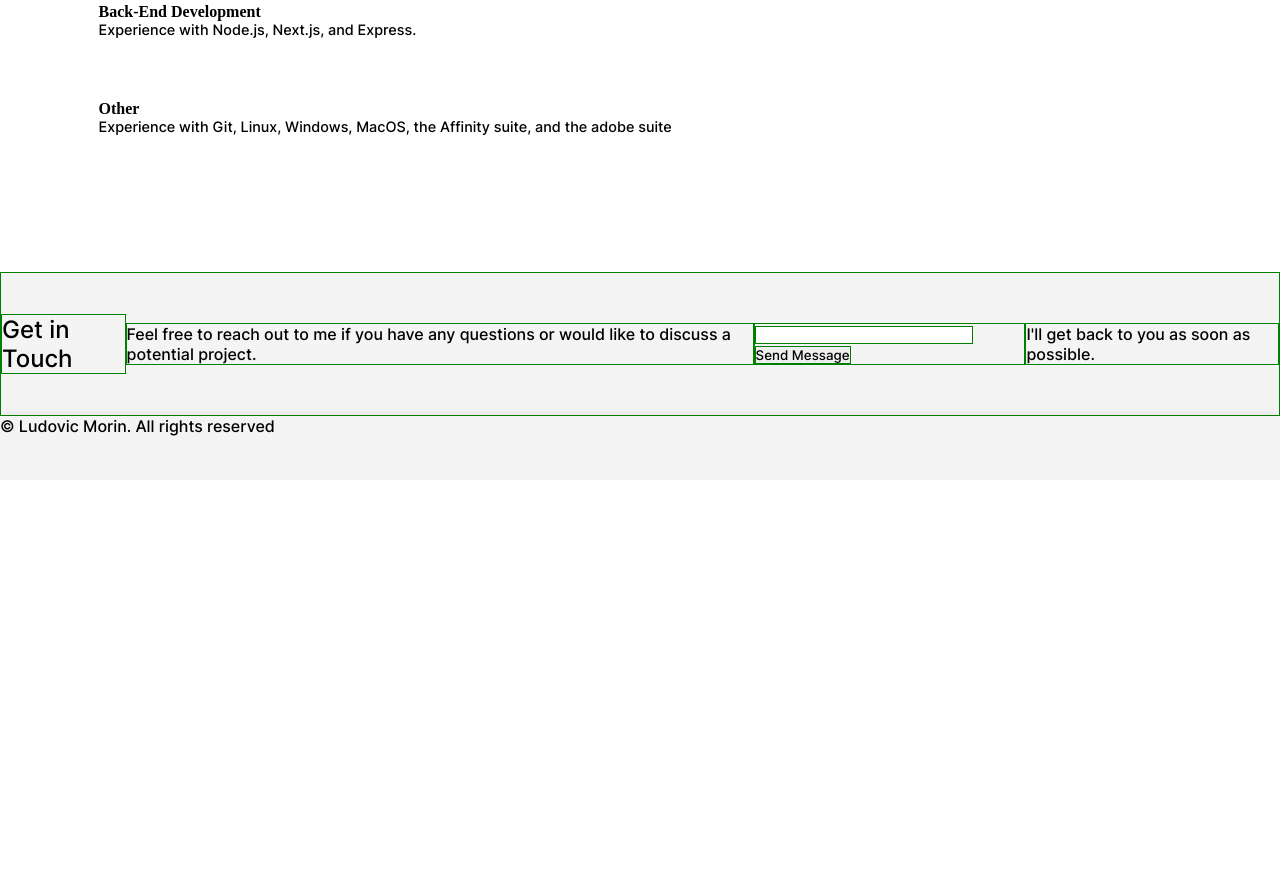
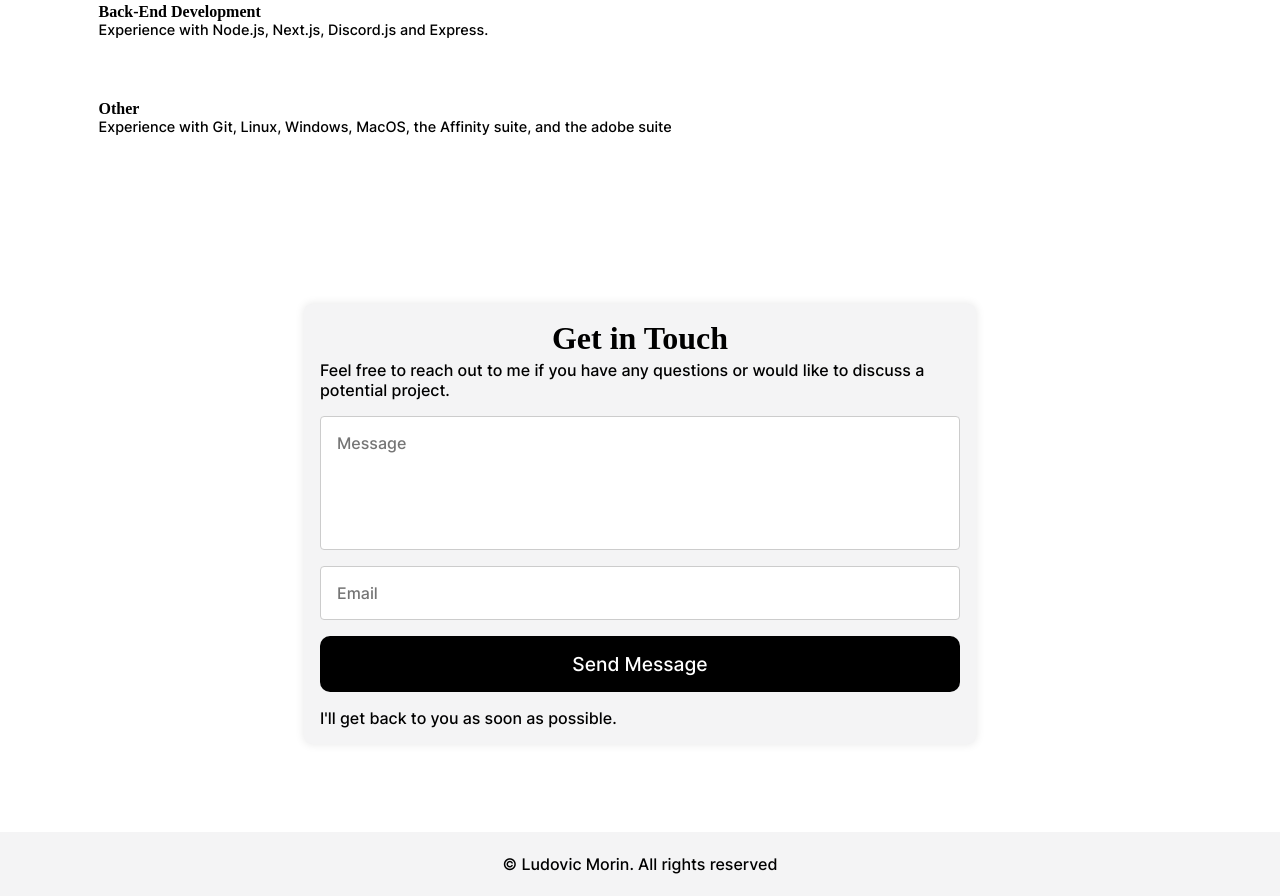
Before and after one commit to Abstra208/abstra208.com, a plain HTML site: page index.html in a window 1280 px wide. Shown: the part 1808-2704 px from the top of the page. Before the commit the page ends 2288 px from the top, so only its background shows below. Drawn offline with Linux system fonts and the light colour scheme; a web font is replaced by a local one.

Commit message:
Mise à jour des redirections, amélioration du contenu et du style de la page d'accueil, et refonte du formulaire de contact

```diff
--- a/index.html
+++ b/index.html
@@ -45,7 +45,7 @@
             <ul>
                 <div>
                     <h1>Ludovic Morin</h1>
-                    <h2>I'm a passionate web developer with a focus on creating beautiful and functional websites. Let's work together to bring your ideas to life.</h2>
+                    <h2>I am a Canadian student with a passion for web development, I specialize in creating aesthetically pleasing and functional websites.</h2>
                     <div class="options">
                         <a href="/work" class="work"><button>View My Work</button></a>
                         <a href="#contact" class="contact"><button>Contact Me</button></a>
@@ -62,13 +62,21 @@
                 <h1>My Recent Projects</h1>
                 <h3>Check out some of the websites and applications I've designed and developed.</h3>
                 <div class="projects">
-                    <a>
+                    <a href="https://ortracker.app" target="_blank">
+                        <h2>OR Tracker</h2>
+                        <p>It is a bot designed specifically for the community of the OR server, facilitating the seamless tracking of current records.</p>
+                    </a>
+                    <a href="https://github.com/abstra208/phat-pi" target="_blank">
                         <h2>Phat PI</h2>
-                        <p>Description 1</p>
+                        <p>It is a web application designed to control a Scroll Phat HD screen on a Raspberry Pi.</p>
                     </a>
-                    <a>
+                    <a href="https://abstra208.github.io/About-Nothing-1/" target="_blank">
                         <h2>About Nothing</h2>
-                        <p>Description 2</p>
+                        <p>It is a small website about the company Nothing. It is primarily built using HTML, CSS, and JavaScript.</p>
+                    </a>
+                    <a href="https://abstra208.com">
+                        <h2>Abstra208</h2>
+                        <p>My personal website, built using HTML, CSS, and JavaScript.</p>
                     </a>
                 </div>
             </div>
@@ -85,7 +93,7 @@
                     </a>
                     <a>
                         <h2>Back-End Development</h2>
-                        <p>Experience with Node.js, Next.js, and Express.</p>
+                        <p>Experience with Node.js, Next.js, Discord.js and Express.</p>
                     </a>
                     <a>
                         <h2>Other</h2>
@@ -95,13 +103,16 @@
             </div>
         </section>
         <section id="contact">
-            <h1>Get in Touch</h1>
-            <p>Feel free to reach out to me if you have any questions or would like to discuss a potential project.</p>
-            <form name="contact" netlify>
-                <input type="email" name="email">
-                <button type="submit">Send Message</button>
-            </form>
-            <p>I'll get back to you as soon as possible.</p>
+            <div id="form-contact">
+                <h1>Get in Touch</h1>
+                <p>Feel free to reach out to me if you have any questions or would like to discuss a potential project.</p>
+                <form name="contact" netlify>
+                    <textarea placeholder="Message" name="content" rows="5" cols="30"></textarea>
+                    <input placeholder="Email" type="email" name="email">
+                    <button type="submit"><h2>Send Message</h2></button>
+                </form>
+                <p>I'll get back to you as soon as possible.</p>
+            </div>
         </section>
     </main>
     <footer>
--- a/static/css/index.css
+++ b/static/css/index.css
@@ -1,9 +1,6 @@
 main{
     display: grid;
-    grid-template-rows: 92vh 80vh 80vh 18vh;
-}
-main *:not(#intro):not(#intro *):not(#works):not(#works *):not(#skills):not(#skills *) {
-    border: green 1px solid;
+    grid-template-rows: 92vh 80vh 80vh 70vh;
 }
 
 /*Intro*/
@@ -129,6 +126,8 @@ main #works .projects a{
     margin-left: 1%;
     margin-right: 1%;
     background-color: #fff;
+    color: black;
+    text-decoration: none;
     border-radius: 8px;
     cursor: pointer;
     margin-bottom: 1rem;
@@ -193,7 +192,7 @@ main #skills .skills a{
     margin-right: 1%;
     background-color: #fff;
     border-radius: 8px;
-    cursor: pointer;
+    cursor: default;
     margin-bottom: 1rem;
 }
 main #skills .skills a:hover{
@@ -213,9 +212,72 @@ main #skills .skills a p{
 
 /*contact*/
 
-main #contact{
+main #contact {
     display: flex;
     justify-content: center;
-    align-items: center;
+    align-items: start;
+    background-color: white;
+    padding: 2rem 0;
+}
+
+main #contact #form-contact {
     background-color: hsl(240 4.8% 95.9%);
+    height: auto;
+    width: 50%;
+    display: flex;
+    flex-direction: column;
+    padding: 1rem;
+    border-radius: 8px;
+    box-shadow: 0 0 10px rgba(0, 0, 0, 0.1);
 }
+
+main #contact #form-contact h1 {
+    font-size: 2rem;
+    font-family: Inter-Bold;
+    margin-bottom: .2rem;
+    text-align: center;
+}
+
+main #contact #form-contact p {
+    font-size: 1rem;
+    font-family: Inter-Medium;
+    text-align: center;
+    text-align: start;
+}
+
+main #contact #form-contact form {
+    display: flex;
+    flex-direction: column;
+    gap: 1rem;
+    width: 100%;
+}
+
+main #contact #form-contact textarea {
+    margin-top: 1rem;
+}
+main #contact #form-contact textarea,
+main #contact #form-contact input {
+    padding: 1rem;
+    border: 1px solid #ccc;
+    border-radius: 4px;
+    font-family: Inter-Medium;
+    font-size: 1rem;
+    resize: none;
+}
+
+main #contact #form-contact button {
+    padding: 1rem;
+    margin-bottom: 1rem;
+    border: none;
+    border-radius: 10px;
+    background-color: black;
+    color: white;
+    font-family: Inter-Bold;
+    font-size: .8rem;
+    cursor: pointer;
+    transition: background-color 0.3s ease;
+}
+
+main #contact #form-contact button:hover {
+    background-color: #272727;
+}
--- a/static/css/style.css
+++ b/static/css/style.css
@@ -61,8 +61,8 @@ nav .link a{
 }
 
 footer{
-    display: grid;
-    grid-template-columns: 30% 70%;
+    display: flex;
+    justify-content: center;
+    align-items: center;
     background-color: hsl(240 4.8% 95.9%);
-    box-shadow: 0 0 10px rgba(0, 0, 0, 0.1);
 }
```
Also changed, not shown: 1 other file.
